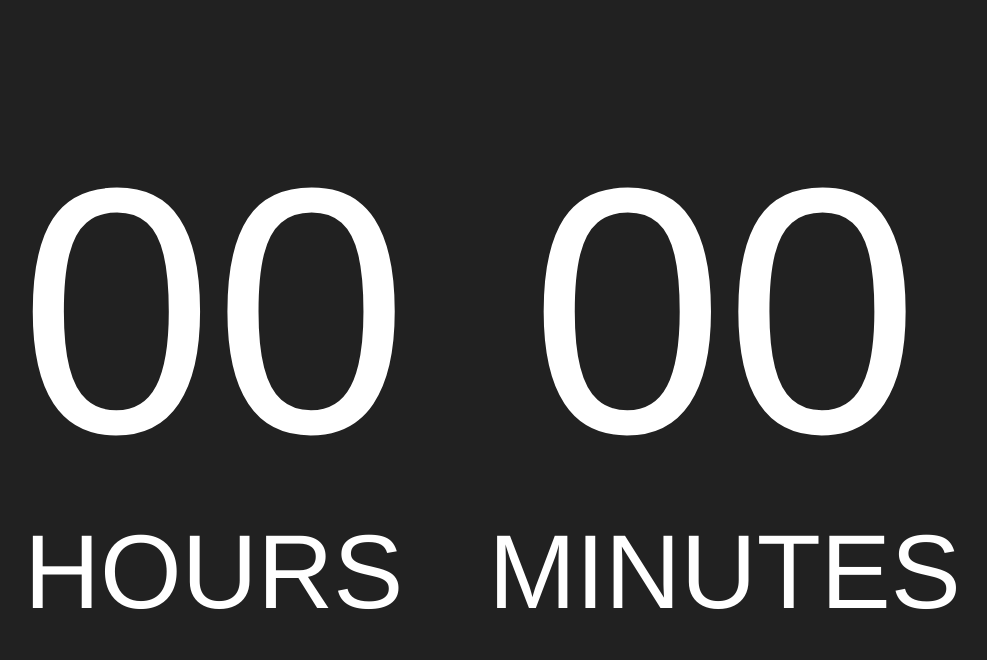
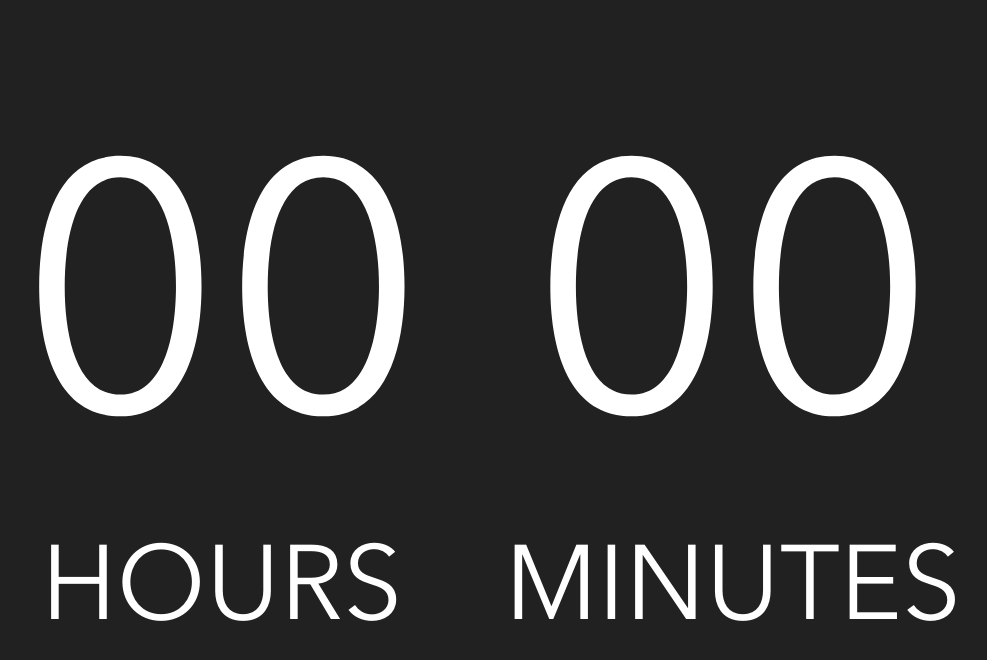
Before and after one commit to HackDavis/billboard, a website with bundled scripts: page index.html in a window 1280 px wide. Shown: the whole page, without its empty margins (150-1137 px from the left). Built offline with nearby package versions, Linux system fonts and the light colour scheme.

Commit message:
Change font to Avenir

```diff
--- a/style.css
+++ b/style.css
@@ -1,7 +1,14 @@
+
+  @font-face {
+    font-family: "Avenir Next";
+    font-weight: normal;
+    src: url("lib/AvenirNextLTPro-Regular.otf");
+}
+
 body {
   background: #212121;
   color: white;
-  font-family: 'Arimo', sans-serif;
+  font-family: 'Avenir Next';
   overflow: hidden;
 }
 
```
Also changed, not shown: lib/AvenirNextLTPro-Regular.otf (added).
